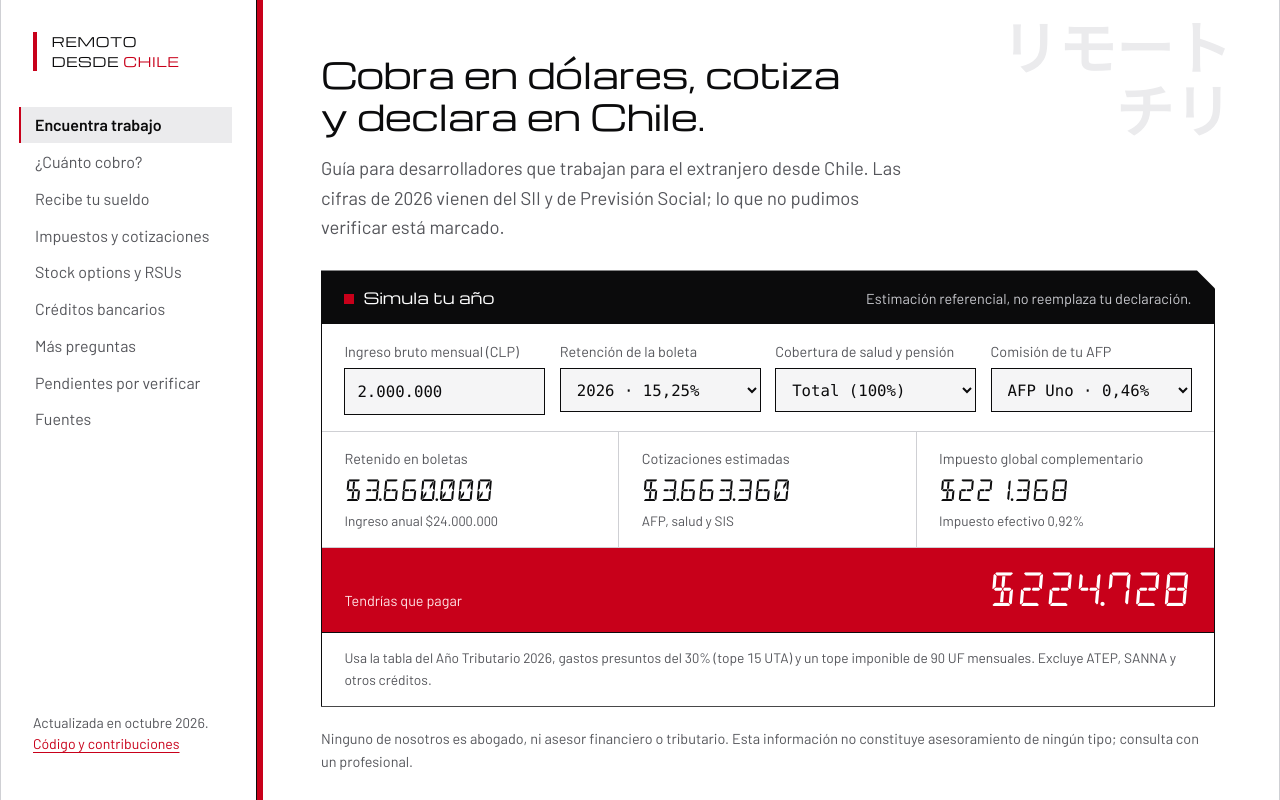
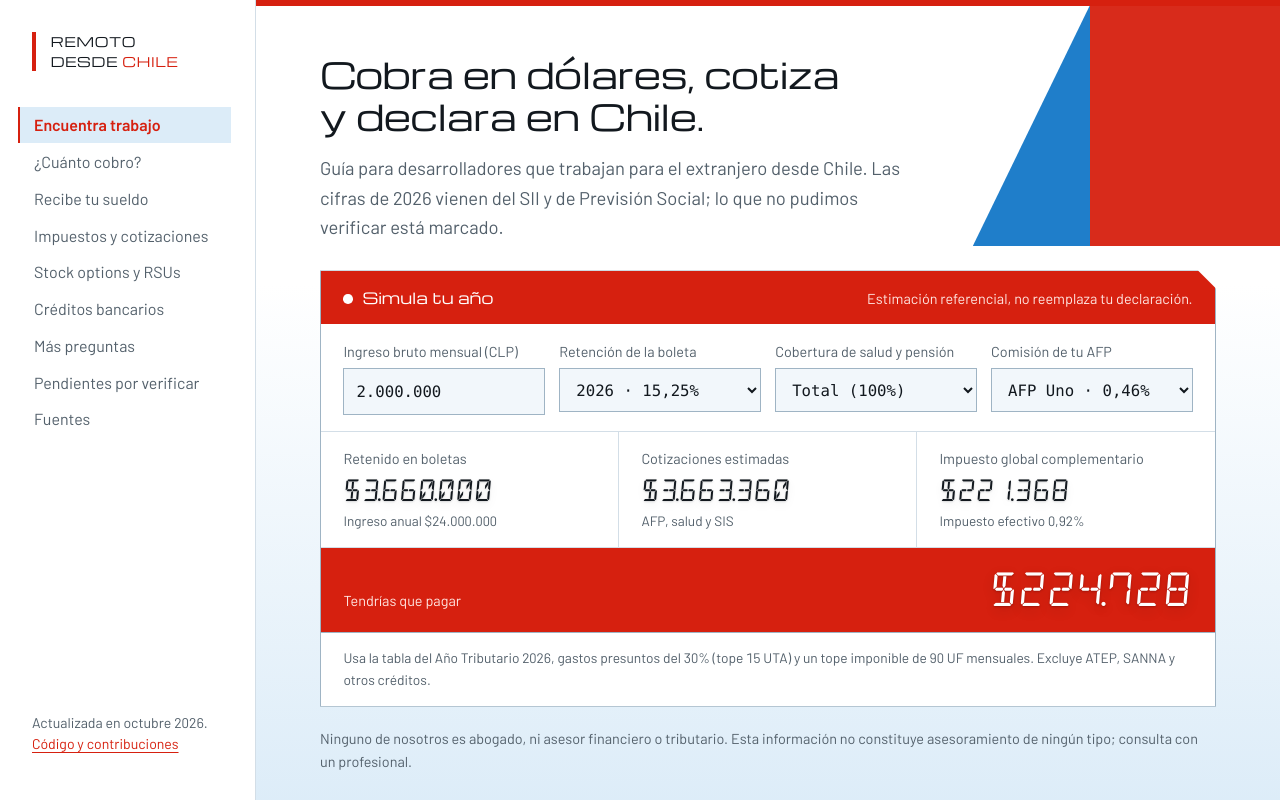
Before and after one commit to madkoding/remoto-desde-chile, a plain HTML site: page index.html in a window 1280 px wide. Shown: the top 800 px of the page. Drawn offline with nearby package versions, Linux system fonts and the light colour scheme.

Commit message:
style: aplicar estética Mirror's Edge y sombras tenues en cifras
- Blanco de alta exposición, planos rojo/azul y cielo degradado
- Cabecera y tablas en rojo; resultado azul (a favor) o rojo (a pagar)
- text-shadow suave en los dígitos DSEG14
- Quitar marca de agua katakana

Co-Authored-By: Claude Sonnet 5.5 <noreply@anthropic.com>
Claude-Session: https://claude.ai/code/session_01WyJukr5rh7bxpLupmgCVQh

```diff
--- a/assets/style.css
+++ b/assets/style.css
@@ -1,5 +1,5 @@
-/* Remoto desde Chile — tema corporativo claro
-   Blanco frío (fondo), Tinta negra, Rojo corporativo (acento) */
+/* Remoto desde Chile — estética Mirror's Edge
+   Blanco de alta exposición, planos de rojo "runner vision", cielo azul, sombras frías */
 /* DSEG14 Classic Italic (SIL OFL 1.1, ver assets/fonts/DSEG-LICENSE.txt) */
 @font-face {
   font-family: "DSEG14";
@@ -11,13 +11,16 @@
 
 :root {
   color-scheme: light;
-  --bg: #f5f5f6;
+  --bg: #f2f7fb;
   --panel: #ffffff;
-  --surface: #ebebed;
-  --ink: #0b0b0c;
-  --muted: #55565b;
-  --line: #cfd0d4;
-  --red: #c8001a;
+  --surface: #e4edf4;
+  --ink: #12181e;
+  --muted: #53606b;
+  --line: #d3dee7;
+  --edge: #9fb4c4;
+  --red: #d6200f;
+  --sky: #1478c8;
+  --sky-pale: #dcecf8;
   --red-ink: #ffffff;
   --display: "Michroma", "Barlow", system-ui, sans-serif;
   --wide: "Michroma", "Barlow", system-ui, sans-serif;
@@ -42,7 +45,7 @@ body {
 ::selection { background: var(--red); color: #fff; }
 :focus-visible { outline: 2px solid var(--red); outline-offset: 3px; }
 a { color: var(--red); text-underline-offset: 3px; text-decoration-thickness: 1px; }
-a:hover { color: var(--ink); text-decoration-thickness: 2px; }
+a:hover { color: var(--sky); text-decoration-thickness: 2px; }
 
 /* ---------- Estructura ---------- */
 .shell {
@@ -51,9 +54,8 @@ a:hover { color: var(--ink); text-decoration-thickness: 2px; }
   max-width: 80rem;
   margin: 0 auto;
   background: var(--panel);
-  border-left: 1px solid var(--line);
-  border-right: 1px solid var(--line);
   min-height: 100vh;
+  box-shadow: 0 0 0 1px var(--line);
 }
 
 .rail {
@@ -65,7 +67,7 @@ a:hover { color: var(--ink); text-decoration-thickness: 2px; }
   display: flex;
   flex-direction: column;
   gap: 2.25rem;
-  border-right: 1px solid var(--ink);
+  border-right: 1px solid var(--line);
   background: var(--panel);
 }
 .brand {
@@ -91,7 +93,7 @@ a:hover { color: var(--ink); text-decoration-thickness: 2px; }
   transition: color 0.15s, border-color 0.15s, background-color 0.15s;
 }
 .rail nav a:hover { color: var(--ink); background: var(--surface); }
-.rail nav a[aria-current="true"] { color: var(--ink); border-left-color: var(--red); font-weight: 600; background: var(--surface); }
+.rail nav a[aria-current="true"] { color: var(--red); border-left-color: var(--red); font-weight: 600; background: var(--sky-pale); }
 .rail .meta { margin-top: auto; font-size: 0.88rem; color: var(--muted); line-height: 1.5; }
 
 /* ---------- Portada ---------- */
@@ -99,42 +101,43 @@ main { min-width: 0; }
 .hero {
   position: relative;
   padding: clamp(1.75rem, 4.5vw, 3.25rem) clamp(1.25rem, 5vw, 4rem) 2.5rem;
-  border-bottom: 1px solid var(--ink);
-  background: var(--panel);
+  border-bottom: 1px solid var(--line);
+  background: linear-gradient(180deg, #ffffff 0%, #ffffff 35%, var(--sky-pale) 100%);
   overflow: hidden;
 }
-/* Franja roja vertical: aparece una sola vez al cargar */
+/* Línea roja superior: aparece una sola vez al cargar */
 .hero::before {
   content: "";
   position: absolute;
   top: 0;
   left: 0;
-  bottom: 0;
-  width: 6px;
+  right: 0;
+  height: 6px;
   background: var(--red);
-  transform-origin: top;
+  transform-origin: left;
+  z-index: 1;
 }
 @media (prefers-reduced-motion: no-preference) {
   .hero::before { animation: bar-in 0.7s cubic-bezier(0.2, 0.7, 0.2, 1) 1; }
 }
-@keyframes bar-in { from { transform: scaleY(0); } to { transform: scaleY(1); } }
-/* Marca de agua en katakana ("remoto, Chile"): solo cuando hay espacio libre a la derecha del título */
-.kana {
+@keyframes bar-in { from { transform: scaleX(0); } to { transform: scaleX(1); } }
+/* Planos diagonales de la azotea: rojo "runner vision" y cielo. Solo si hay espacio a la derecha del título */
+.hero::after {
+  content: "";
   position: absolute;
-  top: 1rem;
-  right: clamp(1rem, 4vw, 3rem);
-  font-family: system-ui, "Hiragino Sans", "Noto Sans JP", "Yu Gothic", sans-serif;
-  font-weight: 700;
-  font-size: clamp(2rem, 4.5vw, 3.6rem);
-  line-height: 1.1;
-  text-align: right;
-  color: var(--surface);
-  user-select: none;
+  top: 6px;
+  right: 0;
+  width: 30%;
+  height: 15rem;
+  background:
+    linear-gradient(var(--red), var(--red)) right / 62% 100% no-repeat,
+    linear-gradient(var(--sky), var(--sky)) left / 100% 100% no-repeat;
+  clip-path: polygon(38% 0, 100% 0, 100% 100%, 0 100%);
+  opacity: 0.95;
   pointer-events: none;
 }
-@media (max-width: 75rem) { .kana { display: none; } }
-.hero > * { position: relative; }
-.hero > .kana { position: absolute; }
+@media (max-width: 75rem) { .hero::after { display: none; } }
+.hero > * { position: relative; z-index: 2; }
 .hero h1 {
   font-family: var(--display);
   font-weight: 700;
@@ -152,14 +155,14 @@ h1, h2, h3, h4, .brand, .readout dd, article th { font-synthesis: none; }
 /* ---------- Simulador ---------- */
 .calc {
   background: var(--panel);
-  border: 1px solid var(--ink);
+  border: 1px solid var(--edge);
   max-width: 56rem;
   overflow: hidden;
   clip-path: polygon(0 0, calc(100% - var(--cut)) 0, 100% var(--cut), 100% 100%, 0 100%);
 }
 .calc-head {
   padding: 0.85rem 1.4rem;
-  background: var(--ink);
+  background: var(--red);
   color: #fff;
   display: flex;
   justify-content: space-between;
@@ -168,8 +171,8 @@ h1, h2, h3, h4, .brand, .readout dd, article th { font-synthesis: none; }
   align-items: baseline;
 }
 .calc-head h2 { font-family: var(--display); font-weight: 400; font-size: 0.95rem; margin: 0; }
-.calc-head h2::before { content: ""; display: inline-block; width: 0.6rem; height: 0.6rem; background: var(--red); margin-right: 0.6rem; }
-.calc-head p { margin: 0; font-size: 0.9rem; color: #c8c9ce; }
+.calc-head h2::before { content: ""; display: inline-block; width: 0.6rem; height: 0.6rem; background: #fff; border-radius: 50%; margin-right: 0.6rem; }
+.calc-head p { margin: 0; font-size: 0.9rem; color: #ffe6e2; }
 .fields { display: grid; grid-template-columns: repeat(auto-fit, minmax(9.5rem, 1fr)); gap: 0.9rem; padding: 1rem 1.4rem; border-bottom: 1px solid var(--line); }
 .field label { display: block; font-size: 0.9rem; color: var(--muted); margin-bottom: 0.35rem; }
 .field input, .field select {
@@ -179,24 +182,24 @@ h1, h2, h3, h4, .brand, .readout dd, article th { font-synthesis: none; }
   font-size: 0.98rem;
   color: var(--ink);
   background: var(--bg);
-  border: 1px solid var(--ink);
+  border: 1px solid var(--edge);
   border-radius: 0;
   padding: 0.6rem 0.75rem;
   min-height: 2.75rem;
   transition: box-shadow 0.15s, background-color 0.15s;
 }
 .field input:hover, .field select:hover { background: #fff; }
-.field input:focus, .field select:focus { outline: none; background: #fff; box-shadow: 0 0 0 2px var(--red); }
+.field input:focus, .field select:focus { outline: none; background: #fff; box-shadow: 0 0 0 2px var(--sky); border-color: var(--sky); }
 .readouts { display: grid; grid-template-columns: repeat(3, minmax(0, 1fr)); margin: 0; }
 .readout { padding: 0.95rem 1.4rem; border-bottom: 1px solid var(--line); }
 .readout:nth-child(-n+2) { border-right: 1px solid var(--line); }
 .readout dt { font-size: 0.9rem; color: var(--muted); margin: 0 0 0.2rem; }
-.readout dd { margin: 0; font-family: var(--segment); font-style: italic; font-weight: 400; font-size: clamp(1.05rem, 1.9vw, 1.35rem); letter-spacing: 0.04em; white-space: nowrap; }
+.readout dd { text-shadow: 0 1px 2px rgb(18 24 30 / 0.16), 0 4px 10px rgb(18 24 30 / 0.08); margin: 0; font-family: var(--segment); font-style: italic; font-weight: 400; font-size: clamp(1.05rem, 1.9vw, 1.35rem); letter-spacing: 0.04em; white-space: nowrap; }
 .readout small { display: block; font-size: 0.85rem; color: var(--muted); margin-top: 0.15rem; }
 .result {
   grid-column: 1 / -1;
   border-bottom: 0;
-  background: var(--ink);
+  background: var(--sky);
   color: #fff;
   display: flex;
   justify-content: space-between;
@@ -205,11 +208,12 @@ h1, h2, h3, h4, .brand, .readout dd, article th { font-synthesis: none; }
   flex-wrap: wrap;
   transition: background-color 0.25s;
 }
-.result dt { color: #d6d7db; }
-.result dd { font-size: clamp(1.4rem, 3.2vw, 2.1rem); color: #fff; }
+.result dt { color: #e3f0fb; }
+.result dd { font-size: clamp(1.4rem, 3.2vw, 2.1rem); color: #fff; text-shadow: 0 1px 2px rgb(0 20 50 / 0.3), 0 4px 12px rgb(0 20 50 / 0.16); }
 .result.owe { background: var(--red); }
-.result.owe dt { color: #ffe3e6; }
-.calc-note { padding: 0.9rem 1.4rem; font-size: 0.86rem; color: var(--muted); border-top: 1px solid var(--ink); margin: 0; }
+.result.owe dt { color: #ffe6e2; }
+.result.owe dd { text-shadow: 0 1px 2px rgb(60 0 0 / 0.32), 0 4px 12px rgb(60 0 0 / 0.18); }
+.calc-note { padding: 0.9rem 1.4rem; font-size: 0.86rem; color: var(--muted); border-top: 1px solid var(--edge); margin: 0; }
 .disclaimer { max-width: 56rem; margin: 1.25rem 0 0; font-size: 0.9rem; color: var(--muted); }
 
 /* ---------- Artículo ---------- */
@@ -222,7 +226,7 @@ article h2 {
   line-height: 1.25;
   margin: 4.5rem 0 1.25rem;
   padding-top: 1.4rem;
-  border-top: 1px solid var(--ink);
+  border-top: 1px solid var(--line);
   text-wrap: balance;
 }
 article h2::before { content: ""; position: absolute; top: -3px; left: 0; width: 3.5rem; height: 5px; background: var(--red); }
@@ -256,17 +260,17 @@ article blockquote {
   max-width: 68ch;
 }
 article blockquote p { margin: 0; }
-.scroll { overflow-x: auto; margin: 1.5rem 0; border: 1px solid var(--ink); background: var(--panel); }
+.scroll { overflow-x: auto; margin: 1.5rem 0; border: 1px solid var(--edge); background: var(--panel); }
 article table { border-collapse: collapse; width: 100%; font-size: 0.97rem; min-width: 32rem; }
 article th, article td { text-align: left; padding: 0.7rem 1rem; border-bottom: 1px solid var(--line); vertical-align: top; }
-article th { font-family: var(--display); font-weight: 400; font-size: 0.78rem; background: var(--ink); color: #fff; border-bottom: 0; }
+article th { font-family: var(--display); font-weight: 400; font-size: 0.78rem; background: var(--red); color: #fff; border-bottom: 0; }
 article tbody tr:nth-child(even) td { background: var(--bg); }
 article tbody tr:hover td { background: var(--surface); }
 article tr:last-child td { border-bottom: 0; }
-article hr { border: 0; border-top: 1px solid var(--ink); margin: 3rem 0; }
+article hr { border: 0; border-top: 1px solid var(--line); margin: 3rem 0; }
 
 footer {
-  border-top: 1px solid var(--ink);
+  border-top: 1px solid var(--line);
   padding: 2rem clamp(1.25rem, 5vw, 4rem) 3rem;
   color: var(--muted);
   font-size: 0.95rem;
@@ -284,7 +288,7 @@ footer p { margin: 0.3rem 0; max-width: 62ch; }
     gap: 1rem;
     padding: 0.6rem 1rem;
     border-right: 0;
-    border-bottom: 1px solid var(--ink);
+    border-bottom: 1px solid var(--line);
     background: rgba(255, 255, 255, 0.94);
     backdrop-filter: blur(10px);
     z-index: 5;
@@ -293,7 +297,7 @@ footer p { margin: 0.3rem 0; max-width: 62ch; }
   .brand { white-space: nowrap; font-size: 0.68rem; }
   .rail nav { flex-direction: row; gap: 0.25rem; overflow-x: auto; scrollbar-width: none; }
   .rail nav a { white-space: nowrap; border-left: 0; margin: 0; padding: 0.4rem 0.7rem; }
-  .rail nav a[aria-current="true"] { background: var(--ink); color: #fff; }
+  .rail nav a[aria-current="true"] { background: var(--red); color: #fff; }
   html { scroll-padding-top: 4.5rem; }
 }
 @media (max-width: 40rem) {
--- a/index.html
+++ b/index.html
@@ -6,7 +6,7 @@
 <title>Remoto desde Chile</title>
 <meta name="description" content="Guía práctica para desarrolladores que trabajan remoto desde Chile: cómo cobrar, emitir boletas, cotizar y declarar impuestos en 2026.">
 <meta name="color-scheme" content="light">
-<meta name="theme-color" content="#f5f5f6">
+<meta name="theme-color" content="#f2f7fb">
 <link rel="preconnect" href="https://fonts.googleapis.com">
 <link rel="preconnect" href="https://fonts.gstatic.com" crossorigin>
 <link href="https://fonts.googleapis.com/css2?family=Barlow:wght@400;500;600&family=Michroma&display=swap" rel="stylesheet">
@@ -31,7 +31,6 @@
   </aside>
   <main id="top">
     <header class="hero">
-      <span class="kana" aria-hidden="true">リモート<br>チリ</span>
       <h1>Cobra en dólares, cotiza y declara en Chile.</h1>
       <p class="lead">Guía para desarrolladores que trabajan para el extranjero desde Chile. Las cifras de 2026 vienen del SII y de Previsión Social; lo que no pudimos verificar está marcado.</p>
       <section class="calc" aria-labelledby="calc-title">
```
Also changed, not shown: 1 other file.
